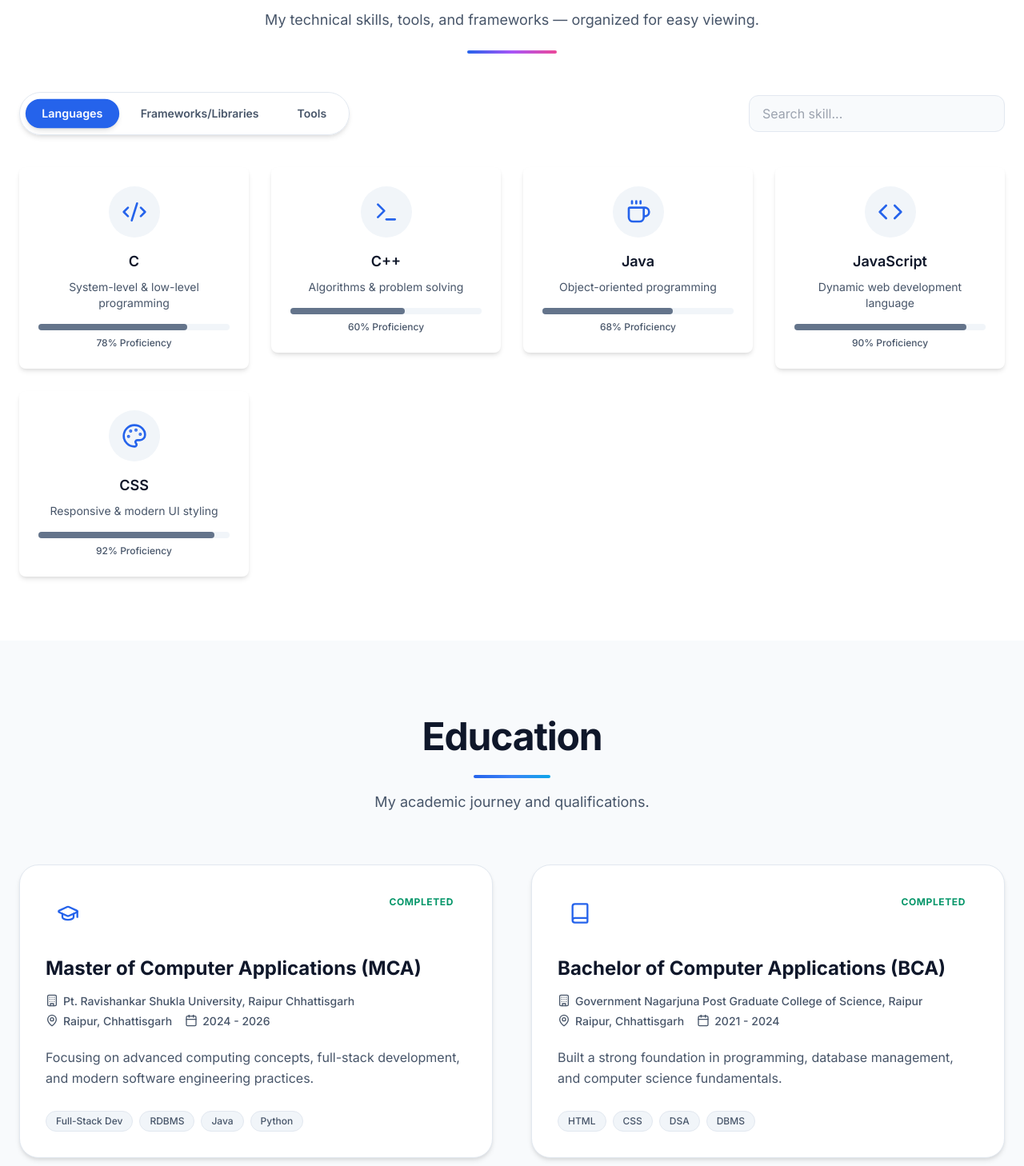
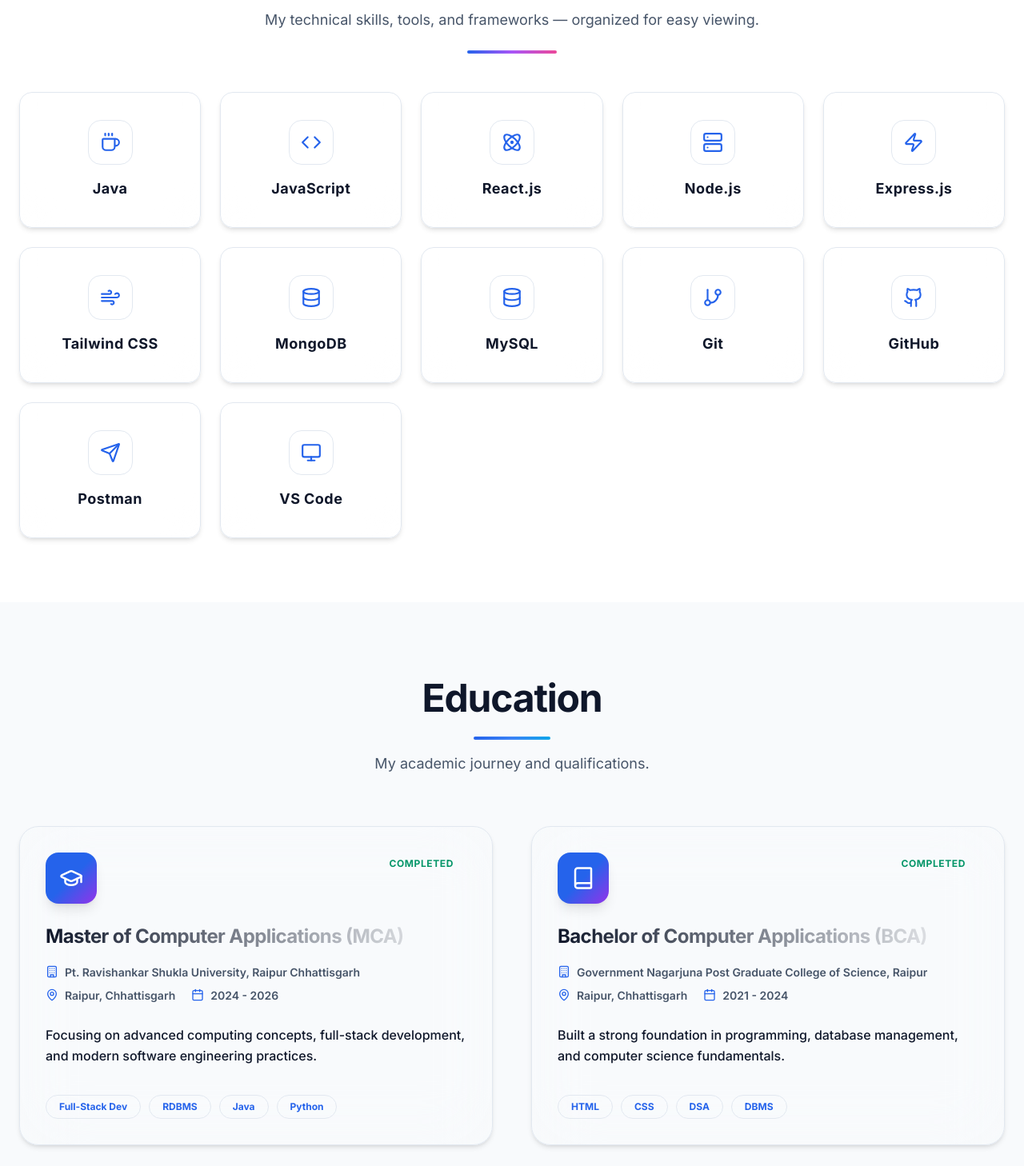
Before and after one commit to umesh-webdev25/portfolio, a React (Vite) app: page / in a window 1280 px wide. Shown: the part 1992-3450 px from the top of the page at 80% size. Built offline with nearby package versions, Linux system fonts and the light colour scheme.

Commit message:
feat: add portfolio homepage components for skills, education, and projects

```diff
--- a/src/pages/portfolio-homepage/components/EducationSection.jsx
+++ b/src/pages/portfolio-homepage/components/EducationSection.jsx
@@ -44,28 +44,28 @@
 
 const EducationCard = ({ item }) => (
   <article
-    className="group relative bg-background border border-border rounded-3xl p-8 shadow-elevation-2 hover:shadow-elevation-3 transition-all duration-300 hover:-translate-y-2 overflow-hidden"
+    className="group relative bg-card/40 backdrop-blur-2xl border border-border/50 rounded-3xl p-8 shadow-elevation-2 hover:shadow-elevation-3 transition-all duration-500 hover:-translate-y-2 overflow-hidden"
   >
     {/* Card Glow Effect */}
-    <div className="absolute top-0 right-0 w-32 h-32 bg-primary/10 rounded-full blur-2xl opacity-0 group-hover:opacity-100 transition-opacity duration-500 pointer-events-none" />
+    <div className="absolute top-0 right-0 w-64 h-64 bg-gradient-to-br from-primary/20 to-purple-500/20 rounded-full blur-3xl opacity-0 group-hover:opacity-100 transition-opacity duration-700 pointer-events-none" />
 
     {/* Header: Icon & Status */}
-    <div className="flex justify-between items-start mb-6">
-      <div className="w-14 h-14 rounded-2xl bg-primary/10 text-primary flex items-center justify-center group-hover:scale-110 transition-transform duration-300">
-        <Icon name={item.icon} size={28} />
+    <div className="flex justify-between items-start mb-6 relative z-10">
+      <div className="w-16 h-16 rounded-2xl bg-gradient-to-br from-primary via-blue-600 to-purple-600 text-white shadow-lg shadow-primary/30 flex items-center justify-center group-hover:scale-110 group-hover:-rotate-3 transition-transform duration-500">
+        <Icon name={item.icon} size={30} />
       </div>
       <StatusBadge status={item.status} />
     </div>
 
     {/* Content */}
-    <div className="space-y-4">
-      <h3 className="text-2xl font-bold text-foreground leading-snug">
+    <div className="space-y-5 relative z-10">
+      <h3 className="text-2xl font-extrabold text-transparent bg-clip-text bg-gradient-to-r from-foreground to-foreground/70 leading-snug tracking-tight">
         {item.degree}
       </h3>
 
-      <div className="flex flex-wrap items-center gap-x-4 gap-y-2 text-sm font-medium text-muted-foreground">
-        <div className="flex items-center gap-1.5 min-w-0">
-          <Icon name="Building" size={16} className="text-primary/70 shrink-0" />
+      <div className="flex flex-wrap items-center gap-x-5 gap-y-3 text-sm font-semibold text-muted-foreground">
+        <div className="flex items-center gap-2 min-w-0 group/link">
+          <Icon name="Building" size={16} className="text-primary shrink-0 transition-transform group-hover/link:scale-110" />
           {item.url ? (
             <a
               href={item.url}
@@ -79,27 +79,27 @@
             <span className="truncate">{item.institution}</span>
           )}
         </div>
-        <div className="flex items-center gap-1.5">
-          <Icon name="MapPin" size={16} className="text-primary/70 shrink-0" />
+        <div className="flex items-center gap-2">
+          <Icon name="MapPin" size={16} className="text-primary shrink-0" />
           <span>{item.location}</span>
         </div>
-        <div className="flex items-center gap-1.5">
-          <Icon name="Calendar" size={16} className="text-primary/70 shrink-0" />
+        <div className="flex items-center gap-2">
+          <Icon name="Calendar" size={16} className="text-primary shrink-0" />
           <span>{item.duration}</span>
         </div>
       </div>
 
-      <p className="text-muted-foreground leading-relaxed pt-2">
+      <p className="text-muted-foreground/90 leading-relaxed font-medium pt-2">
         {item.description}
       </p>
 
       {/* Highlight tags */}
       {item.highlights?.length > 0 && (
-        <div className="flex flex-wrap gap-2 pt-3">
+        <div className="flex flex-wrap gap-2.5 pt-4">
           {item.highlights.map((tag) => (
             <span
               key={tag}
-              className="px-3 py-1 rounded-full text-xs font-medium bg-muted text-muted-foreground border border-border group-hover:border-primary/30 transition-colors"
+              className="px-4 py-1.5 rounded-full text-xs font-bold bg-primary/10 text-primary border border-primary/20 group-hover:bg-primary group-hover:text-white group-hover:shadow-md transition-all duration-300"
             >
               {tag}
             </span>
--- a/src/pages/portfolio-homepage/components/ProjectCard.jsx
+++ b/src/pages/portfolio-homepage/components/ProjectCard.jsx
@@ -6,7 +6,7 @@
 const ProjectCard = ({ project }) => {
   return (
     <div className="bg-card rounded-lg overflow-hidden shadow-elevation-2 hover-elevation transition-all duration-300 h-full flex flex-col">
-      <div className="relative overflow-hidden h-48 shrink-0">
+      <div className="relative overflow-hidden h-56 shrink-0">
         <Image
           src={project?.image}
           alt={project?.title}
--- a/src/pages/portfolio-homepage/components/ProjectsSection.jsx
+++ b/src/pages/portfolio-homepage/components/ProjectsSection.jsx
@@ -13,7 +13,7 @@
         "Voice-enabled web assistant that listens to user commands, answers queries, opens websites, and performs tasks using Speech Recognition & Text-to-Speech.",
       image:
         "/assets/porjectImage/TalkEasy.png",
-      technologies: ["JavaScript", "Node.js", "Express", "WebSocket API", "Python"],
+      technologies: ["JavaScript", "Node.js", "Express", "WebSocket API"],
       category: "Full Stack",
       status: "Live",
       featured: true,
@@ -95,7 +95,7 @@
       <div className="absolute -top-40 -left-40 w-[520px] h-[520px] bg-primary/10 rounded-full blur-3xl opacity-50"></div>
       <div className="absolute bottom-[-200px] -right-40 w-[520px] h-[520px] bg-accent/10 rounded-full blur-3xl opacity-40"></div>
 
-      <div className="relative z-10 max-w-7xl mx-auto">
+      <div className="relative z-10 max-w-[1440px] mx-auto">
         {/* ✅ Heading */}
         <div className="text-center mb-14">
           <h2 className="text-3xl md:text-5xl font-extrabold text-foreground tracking-tight">
@@ -129,7 +129,7 @@
         </div>
 
         {/* ✅ Projects Grid */}
-        <div className="grid grid-cols-1 md:grid-cols-2 lg:grid-cols-3 gap-8">
+        <div className="grid grid-cols-1 md:grid-cols-2 xl:grid-cols-3 gap-x-4 gap-y-8">
           {filteredProjects.map((project) => (
             <div
               key={project.id}
--- a/src/pages/portfolio-homepage/components/SkillCard.jsx
+++ b/src/pages/portfolio-homepage/components/SkillCard.jsx
@@ -1,54 +1,66 @@
-import React, { useState } from 'react';
+import React from 'react';
 import Icon from '../../../components/AppIcon';
 
 const SkillCard = ({ skill }) => {
-  const [isHovered, setIsHovered] = useState(false);
+  return (
+    <div className="group h-[170px] w-full [perspective:1000px] cursor-pointer">
+      <div className="relative h-full w-full transition-all duration-700 [transform-style:preserve-3d] group-hover:[transform:rotateY(180deg)] shadow-elevation-2 hover:shadow-elevation-3 rounded-2xl">
 
-  return (
-    <div
-      className="bg-background rounded-lg p-6 shadow-elevation-2 hover-elevation transition-all duration-300 cursor-pointer"
-      onMouseEnter={() => setIsHovered(true)}
-      onMouseLeave={() => setIsHovered(false)}
-    >
-      <div className="flex flex-col items-center text-center">
-        <div className={`w-16 h-16 rounded-full flex items-center justify-center mb-4 transition-all duration-300 ${
-          isHovered ? 'bg-primary scale-110' : 'bg-muted'
-        }`}>
-          <Icon
-            name={skill?.icon}
-            size={32}
-            className={`transition-colors duration-300 ${
-              isHovered ? 'text-white' : 'text-primary'
-            }`}
-          />
+        {/* Front Face */}
+        <div className="absolute inset-0 h-full w-full rounded-2xl bg-card/60 backdrop-blur-xl border border-border/50 [backface-visibility:hidden] flex flex-col items-center justify-center p-4 text-center overflow-hidden">
+
+          {/* Subtle background glow */}
+          <div className="absolute top-0 right-0 w-24 h-24 bg-primary/20 rounded-full blur-2xl opacity-0 group-hover:opacity-100 transition-opacity duration-700"></div>
+
+          <div className="relative z-10 w-14 h-14 rounded-2xl flex items-center justify-center mb-4 bg-gradient-to-br from-primary/10 to-transparent border border-primary/20 text-primary transition-all duration-300 group-hover:scale-110 group-hover:shadow-lg group-hover:shadow-primary/20">
+            <Icon name={skill?.icon} size={26} />
+          </div>
+          <h3 className="relative z-10 text-lg font-extrabold text-foreground tracking-wide">
+            {skill?.name}
+          </h3>
         </div>
 
-        <h3 className="text-lg font-semibold text-foreground mb-2">
+        {/* Back Face */}
+        <div className="absolute inset-0 h-full w-full rounded-2xl bg-gradient-to-br from-primary via-blue-600 to-purple-600 text-white shadow-elevation-3 [transform:rotateY(180deg)] [backface-visibility:hidden] flex flex-col items-center justify-center p-5 text-center overflow-hidden">
+
+          {/* Glass overlay for backface text readability */}
+          <div className="absolute inset-0 bg-black/15 backdrop-blur-sm"></div>
+
+          <div className="relative z-10 flex flex-col w-full h-full justify-between items-center">
+            <h3 className="text-base font-extrabold drop-shadow-md">
               {skill?.name}
             </h3>
 
-        <p className="text-sm text-muted-foreground mb-4">
+            <p className="text-[11px] text-white/90 leading-relaxed line-clamp-2 drop-shadow-sm font-medium mt-1">
               {skill?.description}
             </p>
 
-        <div className="w-full bg-muted rounded-full h-2 mb-2">
+            <div className="w-full mt-auto">
+              <div className="flex justify-between w-full px-1 mb-1.5">
+                <span className="text-[9px] font-bold tracking-wider uppercase opacity-90">
+                  Proficiency
+                </span>
+                <span className="text-[10px] font-bold">
+                  {skill?.proficiency}%
+                </span>
+              </div>
+
+              <div className="w-full bg-black/30 rounded-full h-1.5 overflow-hidden shadow-inner border border-white/10">
                 <div
-            className={`h-2 rounded-full transition-all duration-500 ${
-              isHovered ? 'bg-primary' : 'bg-secondary'
-            }`}
+                  className="h-full bg-gradient-to-r from-white/60 to-white rounded-full transition-all duration-1000 delay-300"
                   style={{ width: `${skill?.proficiency}%` }}
                 ></div>
               </div>
 
-        <span className="text-xs text-muted-foreground font-medium">
-          {skill?.proficiency}% Proficiency
-        </span>
-
-        {isHovered && (
-          <div className="mt-3 text-xs text-primary font-medium">
+              {skill?.experience && (
+                <div className="mt-3 text-[9px] font-bold text-white/80 uppercase tracking-widest text-center border-t border-white/20 pt-2">
                   {skill?.experience}
                 </div>
               )}
+            </div>
+          </div>
+
+        </div>
       </div>
     </div>
   );
--- a/src/pages/portfolio-homepage/components/SkillsSection.jsx
+++ b/src/pages/portfolio-homepage/components/SkillsSection.jsx
@@ -9,22 +9,6 @@
     Languages: [
       {
         id: 1,
-        name: "C",
-        icon: "Code2",
-        description: "System-level & low-level programming",
-        proficiency: 78,
-        experience: "1+ years experience",
-      },
-      {
-        id: 2,
-        name: "C++",
-        icon: "Terminal",
-        description: "Algorithms & problem solving",
-        proficiency: 60,
-        experience: "2+ years experience",
-      },
-      {
-        id: 3,
         name: "Java",
         icon: "Coffee",
         description: "Object-oriented programming",
@@ -32,93 +16,86 @@
         experience: "3+ years experience",
       },
       {
-        id: 4,
+        id: 2,
         name: "JavaScript",
         icon: "Code",
         description: "Dynamic web development language",
         proficiency: 90,
-        experience: "3+ years experience",
+        experience: "2 years experience",
       },
-      {
-        id: 5,
-        name: "CSS",
-        icon: "Palette",
-        description: "Responsive & modern UI styling",
-        proficiency: 92,
-        experience: "3+ years experience",
-      },
+
     ],
 
     "Frameworks/Libraries": [
       {
-        id: 6,
+        id: 3,
         name: "React.js",
         icon: "Atom",
         description: "Frontend UI library",
         proficiency: 85,
-        experience: "2+ years experience",
+        experience: "1 years experience",
       },
       {
-        id: 7,
+        id: 4,
         name: "Node.js",
         icon: "Server",
         description: "Backend JavaScript runtime",
         proficiency: 80,
-        experience: "2+ years experience",
+        experience: "1 years experience",
       },
       {
-        id: 8,
+        id: 5,
         name: "Express.js",
         icon: "Zap",
         description: "REST API & backend framework",
         proficiency: 80,
-        experience: "2+ years experience",
+        experience: "1 years experience",
       },
       {
-        id: 9,
+        id: 6,
         name: "Tailwind CSS",
         icon: "Wind",
         description: "Utility-first CSS framework",
         proficiency: 90,
-        experience: "2+ years experience",
+        experience: "1 years experience",
       },
     ],
 
     Tools: [
       {
-        id: 10,
+        id: 7,
         name: "MongoDB",
         icon: "Database",
         description: "NoSQL database management",
         proficiency: 85,
-        experience: "2+ years experience",
+        experience: "1 years experience",
       },
       {
-        id: 11,
+        id: 8,
         name: "MySQL",
         icon: "Database",
         description: "Relational database and queries",
         proficiency: 85,
-        experience: "2+ years experience",
+        experience: "1 years experience",
       },
       {
-        id: 12,
+        id: 9,
         name: "Git",
         icon: "GitBranch",
         description: "Version control system",
         proficiency: 88,
-        experience: "3+ years experience",
+        experience: "3 years experience",
       },
       {
-        id: 13,
+        id: 10,
         name: "GitHub",
         icon: "Github",
         description: "Code collaboration platform",
         proficiency: 88,
-        experience: "3+ years experience",
+        experience: "3 years experience",
       },
       {
-        id: 14,
+        id: 11,
         name: "Postman",
         icon: "Send",
         description: "API testing tool",
@@ -126,7 +103,7 @@
         experience: "2+ years experience",
       },
       {
-        id: 15,
+        id: 12,
         name: "VS Code",
         icon: "Monitor",
         description: "Code editor for development",
@@ -136,13 +113,7 @@
     ],
   };
 
-  const tabs = Object.keys(categories);
-
-  const filteredSkills = useMemo(() => {
-    return categories[activeTab].filter((skill) =>
-      skill.name.toLowerCase().includes(search.toLowerCase())
-    );
-  }, [activeTab, search]);
+  const allSkills = Object.values(categories).flat();
 const techStack = [
   { name: "MongoDB", icon: "Leaf" },       // Mongo
   { name: "Express.js", icon: "Code" },    // Express
@@ -167,44 +138,15 @@
           <div className="mt-6 w-28 h-1 mx-auto rounded-full bg-gradient-to-r from-primary via-purple-500 to-pink-500"></div>
         </div>
 
-        {/* Tabs + Search */}
-        <div className="flex flex-col md:flex-row items-center justify-between gap-6 mb-10">
-          {/* Tabs */}
-          <div className="flex gap-2 flex-wrap justify-center bg-card/60 backdrop-blur border border-border rounded-full p-2 shadow-elevation-2">
-            {tabs.map((tab) => (
-              <button
-                key={tab}
-                onClick={() => setActiveTab(tab)}
-                className={`px-5 py-2 rounded-full text-sm font-semibold transition-all duration-300
-                ${
-                  activeTab === tab
-                    ? "bg-primary text-primary-foreground shadow-md scale-[1.02]"
-                    : "text-muted-foreground hover:text-foreground hover:bg-muted/40"
-                }`}
-              >
-                {tab}
-              </button>
-            ))}
-          </div>
 
-          {/* Search */}
-          <div className="w-full md:w-[320px]">
-            <input
-              value={search}
-              onChange={(e) => setSearch(e.target.value)}
-              placeholder="Search skill..."
-              className="w-full px-4 py-3 rounded-xl bg-card border border-border text-foreground outline-none focus:ring-2 focus:ring-primary/60 transition"
-            />
-          </div>
-        </div>
 
         {/* Skills Grid */}
         <div className="relative">
           {/* Background glow */}
           <div className="absolute -top-10 left-1/2 -translate-x-1/2 w-[450px] h-[250px] bg-primary/20 blur-3xl rounded-full -z-10"></div>
 
-          <div className="grid grid-cols-1 sm:grid-cols-2 lg:grid-cols-3 xl:grid-cols-4 gap-7">
-            {filteredSkills.map((skill) => (
+          <div className="grid grid-cols-2 sm:grid-cols-3 lg:grid-cols-4 xl:grid-cols-5 gap-6">
+            {allSkills.map((skill) => (
               <div
                 key={skill.id}
                 className="transform transition-all duration-300 hover:-translate-y-1"
@@ -214,11 +156,7 @@
             ))}
           </div>
 
-          {filteredSkills.length === 0 && (
-            <p className="text-center mt-10 text-muted-foreground">
-              No skills found. Try searching another keyword.
-            </p>
-          )}
+
         </div>
 
        {/* Bottom Card */}
```
Lines whose indentation alone changed are shown as unchanged.
